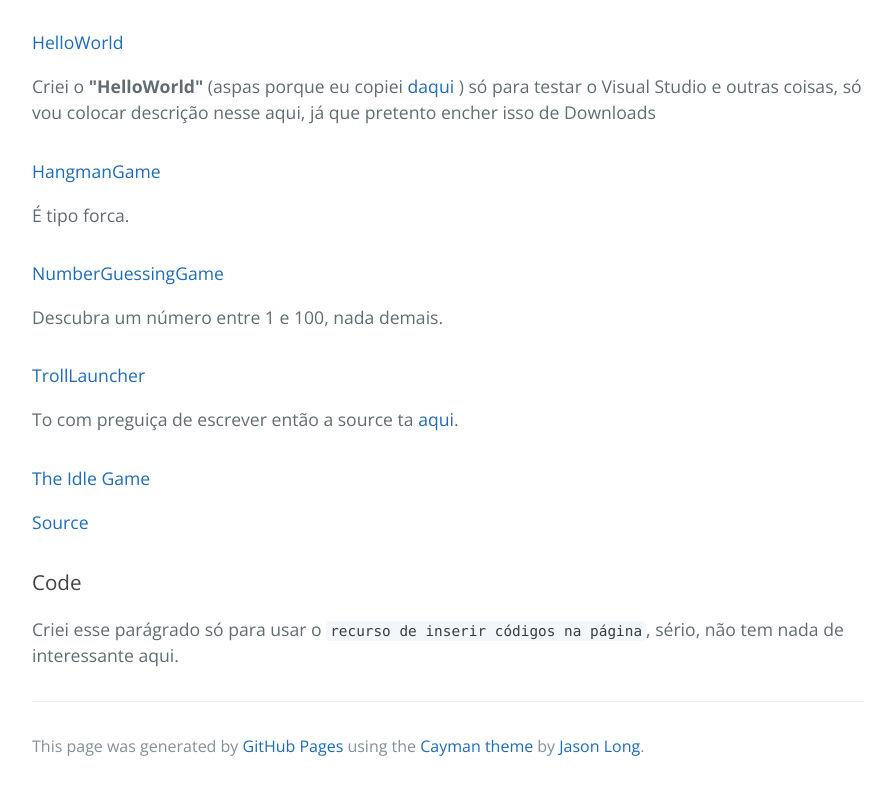
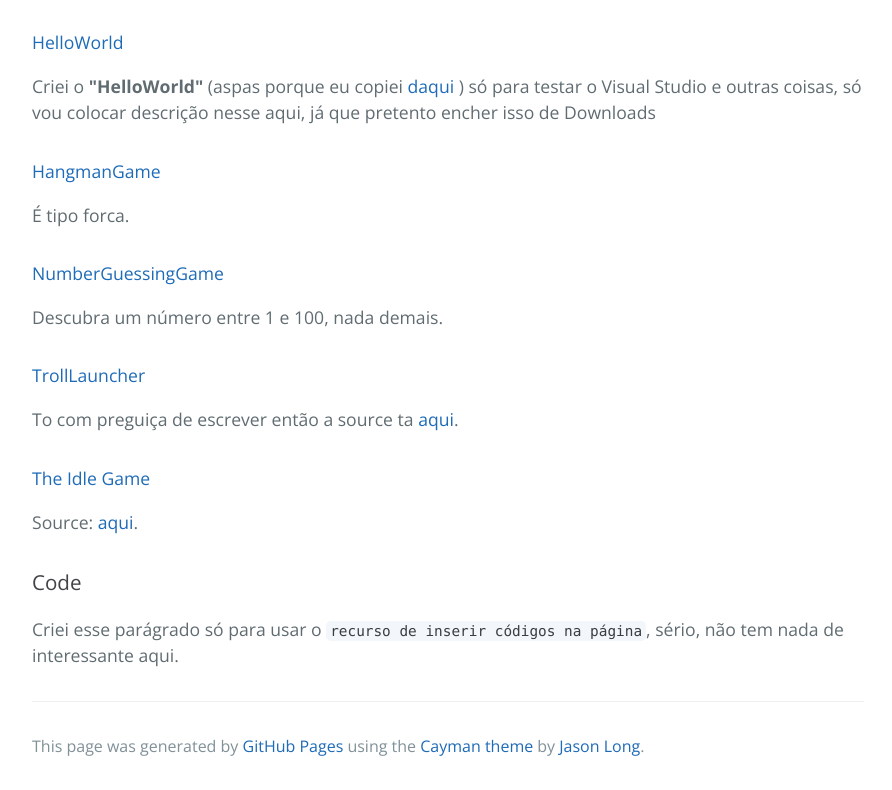
Before and after one commit to allanf181/allanf181.github.io, a plain HTML site: page index.html in a window 1280 px wide. Shown: the part 624-1414 px from the top of the page, without its empty margins (192-1084 px from the left). Drawn offline with nearby package versions, Linux system fonts and the light colour scheme.

Commit message:
Mexendo no link.

```diff
--- a/index.html
+++ b/index.html
@@ -38,7 +38,7 @@
       <h4><a href="http://bit.ly/TrollLauncherDownload">TrollLauncher</a></h4>
         <p>To com preguiça de escrever então a source ta <a href="https://github.com/allanf181/TrollLauncher">aqui</a>.</p>
 	  <h4><a href="http://gamejolt.com/games/the-idle-game-joguinho-de-clicar-e-esperar/144623/download/build/327936">The Idle Game</a></h4>
-        <p><a href="https://github.com/allanf181/TheIdleGame-C-Sharp">Source</a></p>
+        <p>Source: <a href="https://github.com/allanf181/TheIdleGame-C-Sharp">aqui</a>.</p>
 <h3>
 <a id="faltadoquecolocarnapagina" class="anchor" href="#faltadoquecolocarnapagina" aria-hidden="true"><span aria-hidden="true" class="octicon octicon-link"></span></a>Code</h3>
 
```
